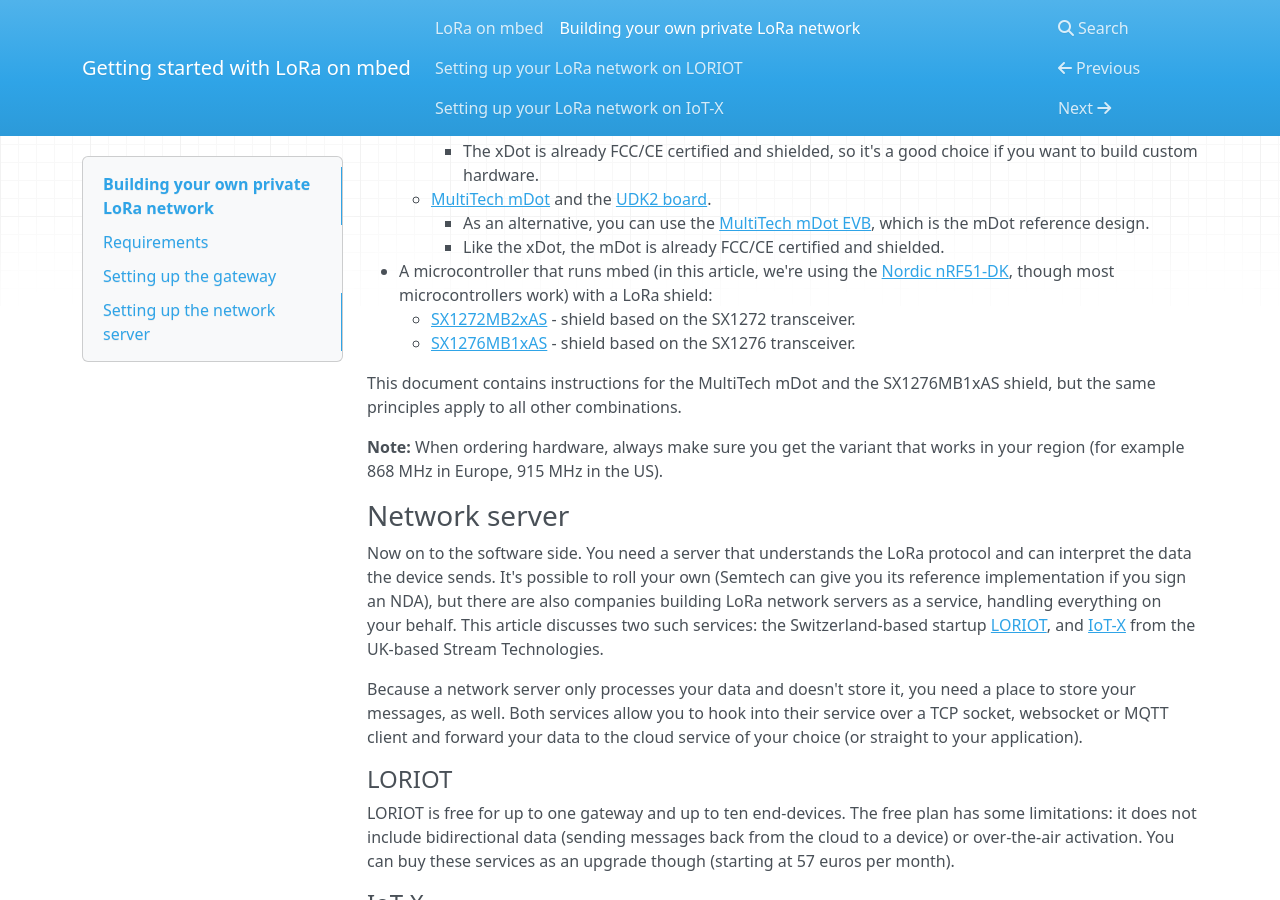
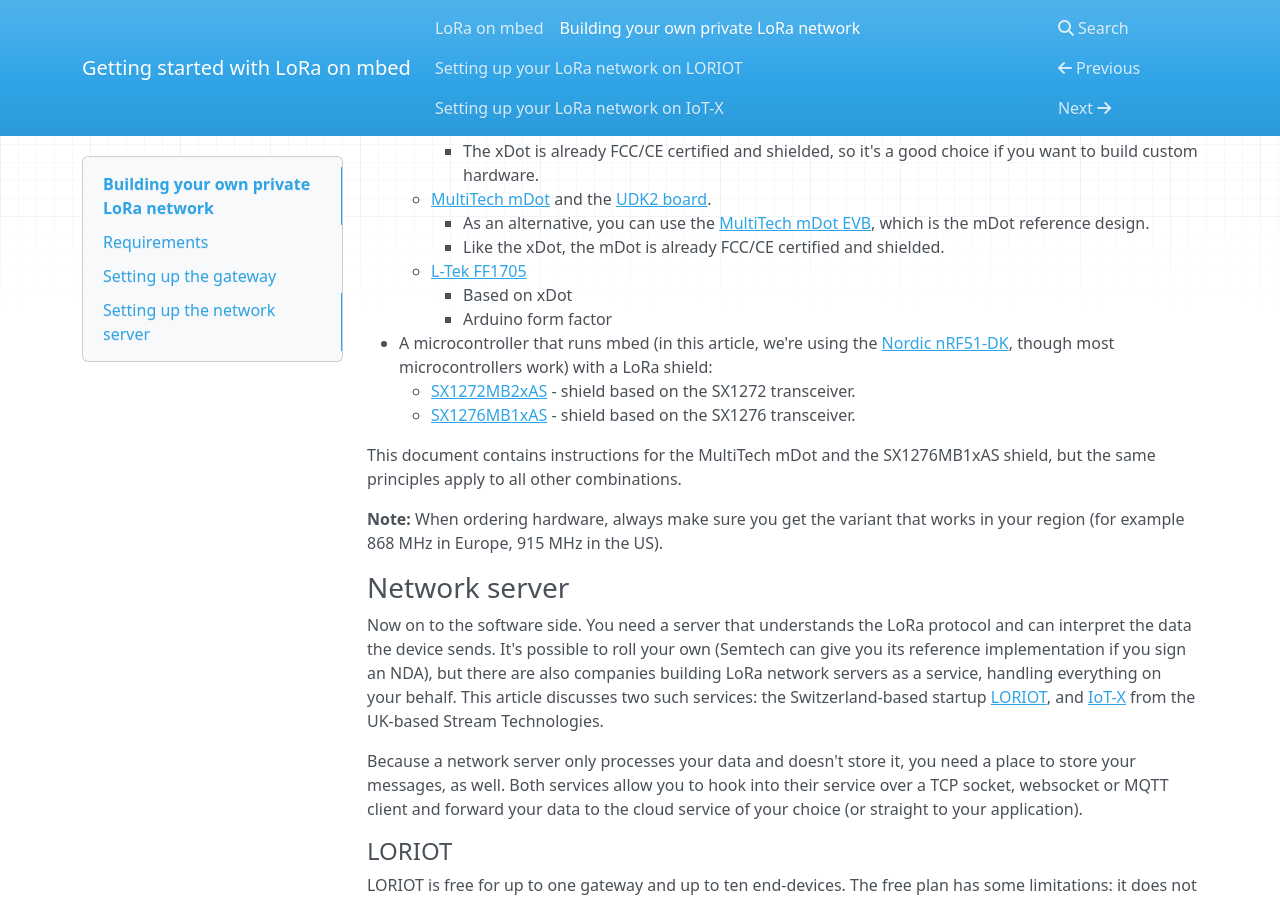
Before and after one commit to ARMmbed/lora-docs, an MkDocs documentation site: the page built from docs/intro-to-lora.md, in a window 1280 px wide and 900 px high, scrolled down 2271 px. Built offline with MkDocs 1.6.1, drawn with Linux system fonts in a browser that asks for light colours; nearby versions of some CDN libraries; old or Windows-style settings are respelled for this version of MkDocs.

Commit message:
add reference to lora board l-tek ff1705

```diff
--- a/docs/intro-to-lora.md
+++ b/docs/intro-to-lora.md
@@ -51,6 +51,9 @@
     * [MultiTech mDot](https://developer.mbed.org/platforms/MTS-mDot-F411/) and the [UDK2 board](http://www.digikey.com/product-detail/en/multi-tech-systems-inc/MTUDK2-ST-MDOT/591-1278-ND/5247463).
         * As an alternative, you can use the [MultiTech mDot EVB](https://developer.mbed.org/platforms/mdotevb/), which is the mDot reference design.
         * Like the xDot, the mDot is already FCC/CE certified and shielded.
+    * [L-Tek FF1705](https://os.mbed.com/platforms/L-TEK-FF1705/)
+        * Based on xDot
+        * Arduino form factor
 * A microcontroller that runs mbed (in this article, we're using the [Nordic nRF51-DK](https://developer.mbed.org/platforms/Nordic-nRF51-DK/), though most microcontrollers work) with a LoRa shield:
     * [SX1272MB2xAS](https://developer.mbed.org/components/SX1272MB2xAS/) - shield based on the SX1272 transceiver.
     * [SX1276MB1xAS](https://developer.mbed.org/components/SX1276MB1xAS/) - shield based on the SX1276 transceiver.
```
